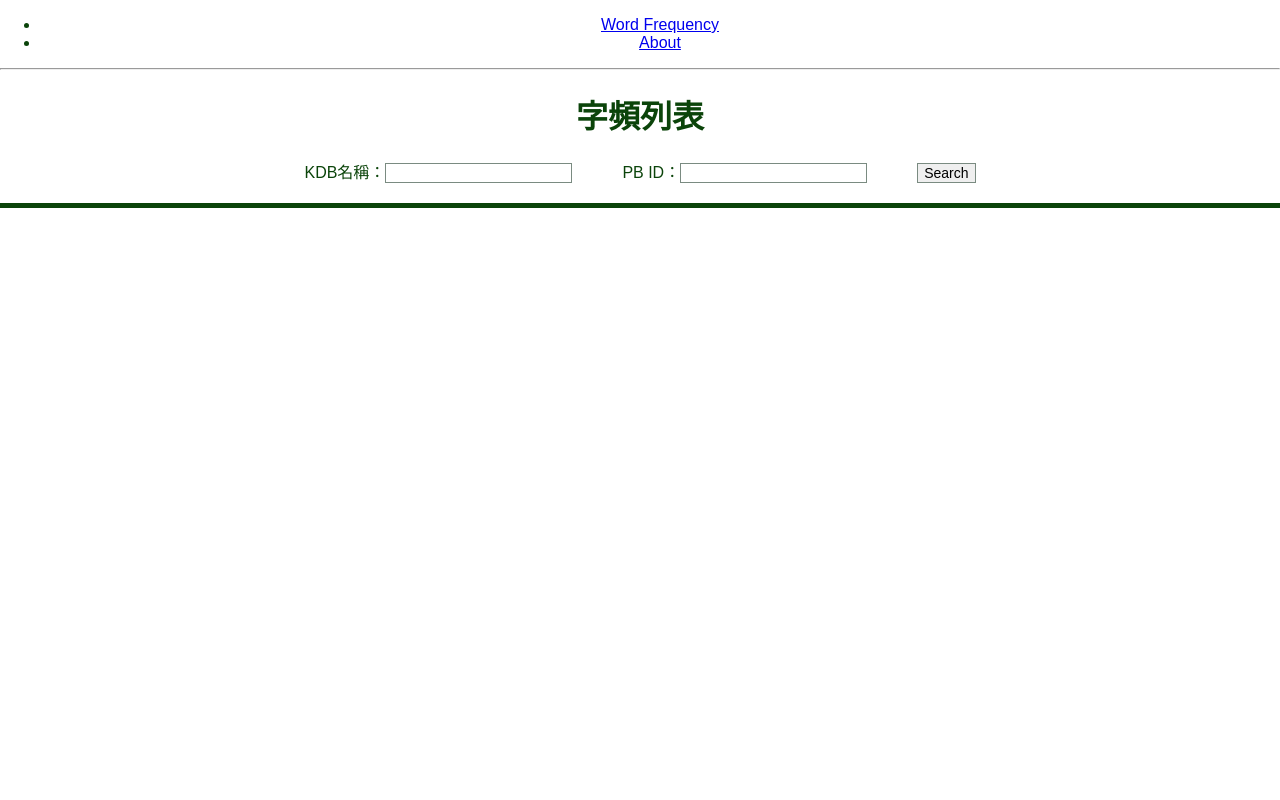
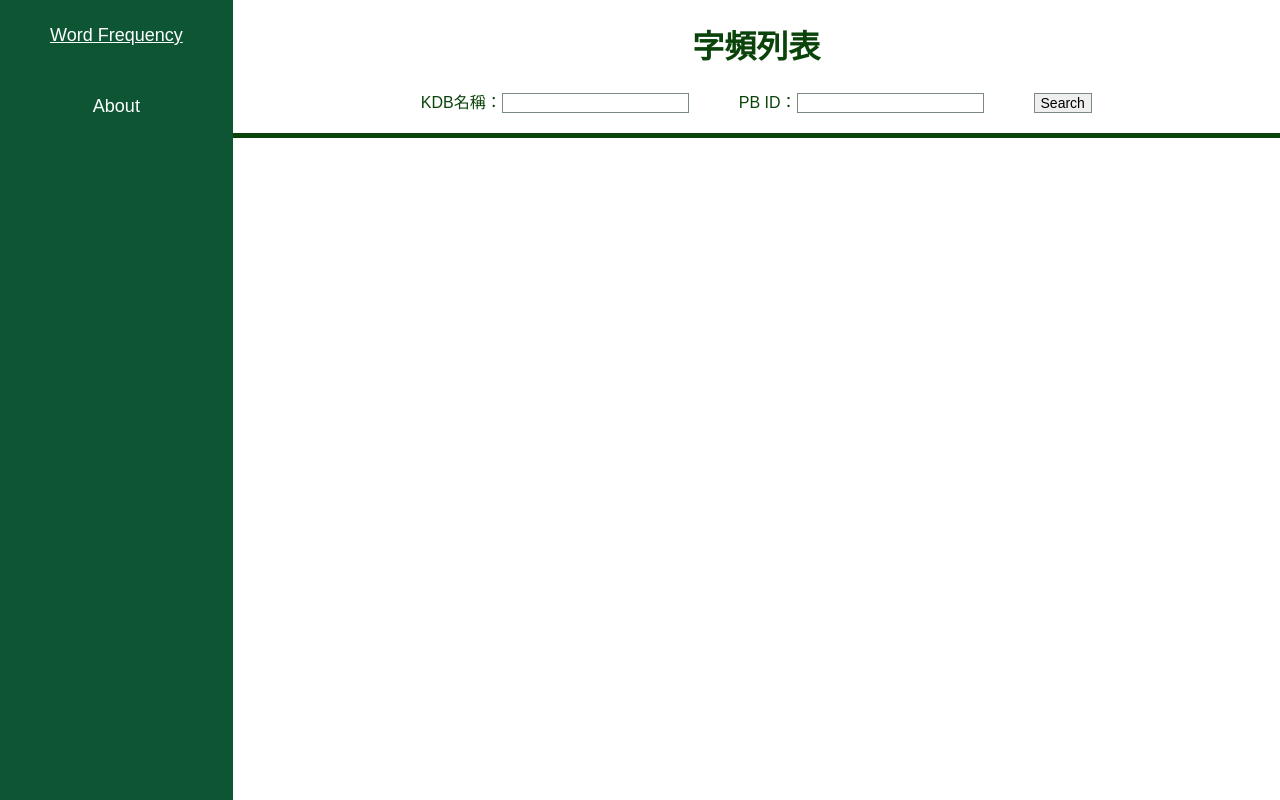
Before and after one commit to karmapa/word-frequency-analyzer, a React (Create React App) app: page / in a window 1280 px wide. Built offline with nearby package versions, Linux system fonts and the light colour scheme.

Commit message:
re-new App css style

```diff
--- a/src/containers/App/App.css
+++ b/src/containers/App/App.css
@@ -1,3 +1,34 @@
-.App {
+#App{
+  width:100wv;
+  height:50px;
+}
+
+#content {
+  text-align: center;
+  overflow: hidden;
+}
+
+nav {
+  background-color: rgb(13, 85, 51);
+  position: relative;
+  font-size: 18px;
+  float: left;
+  height: 100vh;
+  list-style-type: none;
+}
+
+nav li{
+  padding: 25px 50px;
   text-align: center;
 }
+
+nav li a{
+  color: white;
+  text-decoration: none;
+}
+
+nav li:hover{
+  padding: 25px 50px;
+  color: white;
+  text-decoration: underline;
+}
--- a/src/containers/App/App.js
+++ b/src/containers/App/App.js
@@ -9,19 +9,18 @@ class App extends Component {
   render() {
 
     return (
-      <div className="App">
         <Router>
-          <div>
-            <ul>
+          <div id='App'>
+          <nav>
               <li><Link to='/'>Word Frequency</Link></li>
               <li><Link to='/about'>About</Link></li>
-            </ul>
-            <hr/>
+          </nav>
+          <div id='content'>
             <Route exact path='/' component={PageWordFrequency} />
             <Route path='/about' component={About} />
           </div>
+        </div>
         </Router>
-      </div>
     );
   }
 }
```
